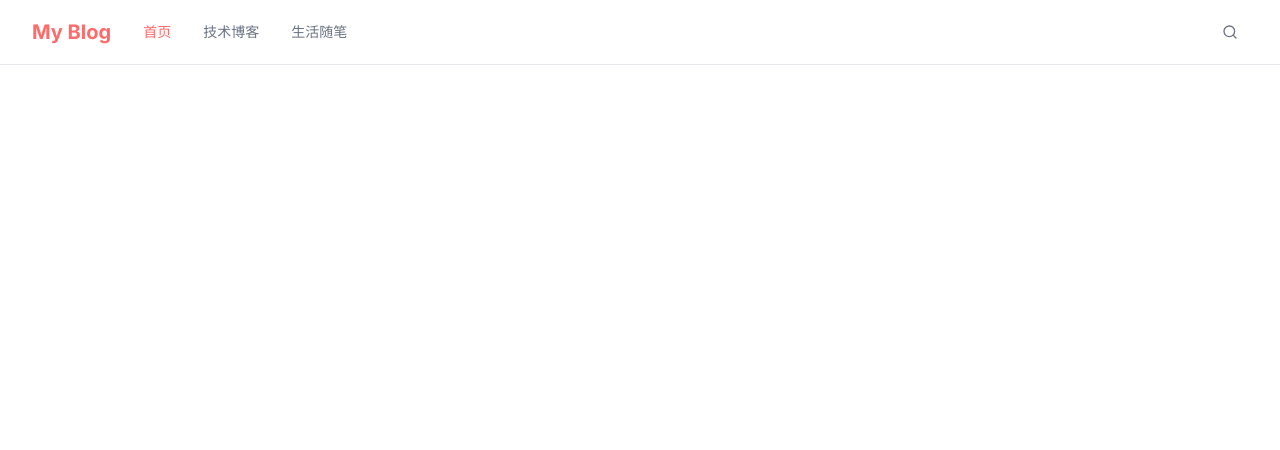
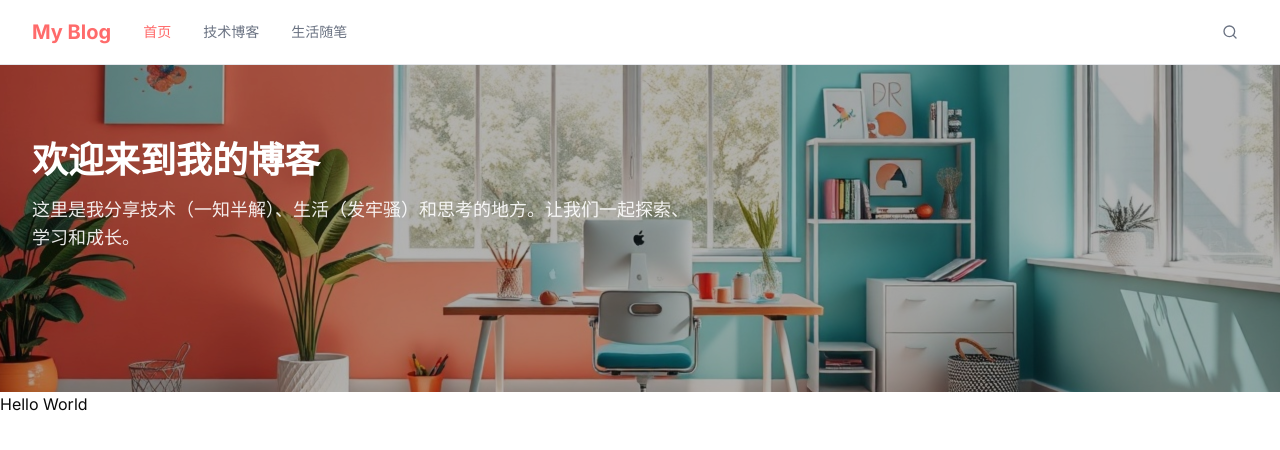
Before and after one commit to 0x3147/my-blog, a Next.js app: page / in a window 1280 px wide. Shown: the top 450 px of the page. Built offline with nearby package versions, Linux system fonts and the light colour scheme.

Commit message:
feat：banner设计

```diff
--- a/src/app/layout.tsx
+++ b/src/app/layout.tsx
@@ -2,6 +2,7 @@ import './globals.css'
 import { Inter } from 'next/font/google'
 import { ThemeProvider } from '@/components/theme-provider'
 import Navbar from '@/components/layout/navbar/Navbar'
+import Banner from '@/components/layout/banner/Banner'
 
 const inter = Inter({ subsets: ['latin'] })
 
@@ -21,6 +22,7 @@ export default function RootLayout({
         >
           <div className="relative flex min-h-screen flex-col">
             <Navbar />
+            <Banner />
             <main className="flex-1">{children}</main>
           </div>
         </ThemeProvider>
--- /dev/null
+++ b/src/components/layout/banner/Banner.tsx
@@ -0,0 +1,20 @@
+'use client'
+
+const Banner = () => {
+  return (
+    <div
+      className="w-full h-[392px] bg-cover bg-center bg-no-repeat relative"
+      style={{ backgroundImage: 'url(/banner.png)' }}
+    >
+      <div className="absolute inset-0 bg-black/30" />
+      <div className="relative h-full max-w-7xl mx-auto px-4 sm:px-6 lg:px-8 flex flex-col justify-center">
+        <h1 className="text-4xl font-bold text-white mb-4">欢迎来到我的博客</h1>
+        <p className="text-lg text-white/90 max-w-2xl">
+          这里是我分享技术（一知半解）、生活（发牢骚）和思考的地方。让我们一起探索、学习和成长。
+        </p>
+      </div>
+    </div>
+  )
+}
+
+export default Banner
--- a/src/components/layout/navbar/Navbar.tsx
+++ b/src/components/layout/navbar/Navbar.tsx
@@ -26,7 +26,7 @@ const Navbar = () => {
           </div>
 
           {/* Navigation */}
-          <nav className="flex items-center space-x-8 ml-8">
+          <nav className="items-center space-x-8 ml-8 hidden md:flex">
             {navItems.map((item) => (
               <Link
                 key={item.href}
```
